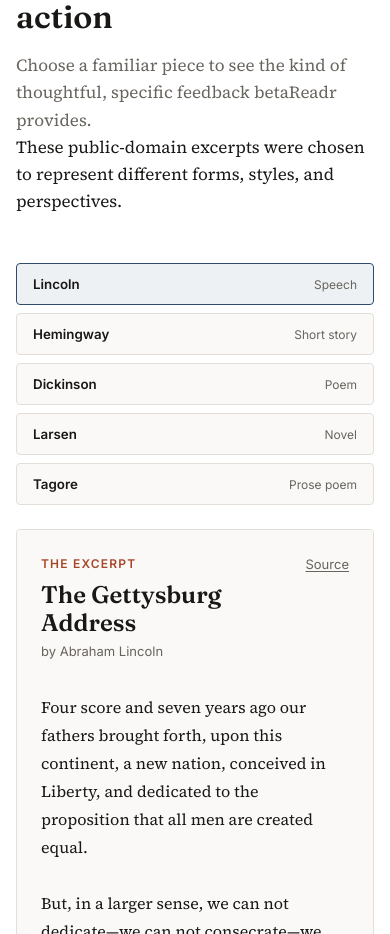
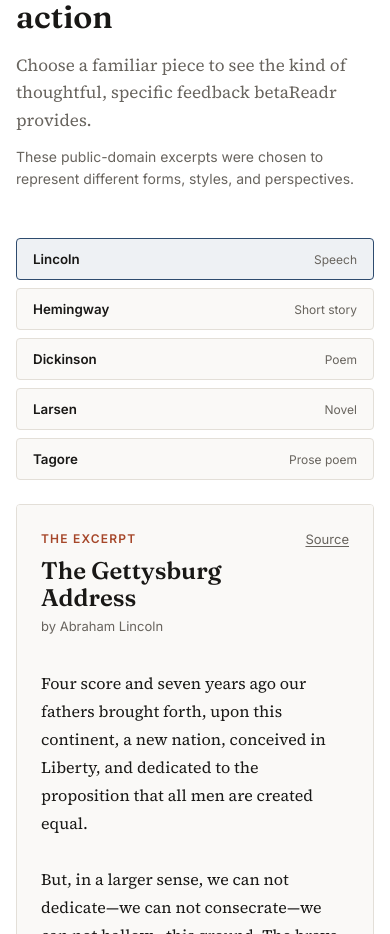
Before and after one commit to ethanryan/beta-readr, a Next.js app: page / in a window 390 px wide. Shown: the part 1380-2314 px from the top of the page. Built offline with nearby package versions, Linux system fonts and the light colour scheme; no server answers.

Commit message:
Adapt example selector for five works

```diff
--- a/components/landing/InteractiveExamples.module.css
+++ b/components/landing/InteractiveExamples.module.css
@@ -35,12 +35,19 @@
   max-width: 40rem;
 }
 
+.selectionNote {
+  margin-top: var(--space-3);
+  max-width: 40rem;
+  color: var(--color-ink-muted);
+  font-family: var(--font-ui);
+  font-size: 0.875rem;
+}
+
 .tabs {
   display: grid;
-  grid-template-columns: repeat(3, 1fr);
+  grid-template-columns: repeat(5, minmax(0, 1fr));
   gap: var(--space-2);
   margin-top: var(--space-12);
-  max-width: 40rem;
 }
 
 .tab {
@@ -199,6 +206,12 @@
   margin-top: var(--space-3);
 }
 
+@media (max-width: 980px) {
+  .tabs {
+    grid-template-columns: repeat(3, minmax(0, 1fr));
+  }
+}
+
 @media (max-width: 760px) {
   .section {
     padding: var(--space-16) 0;
```
